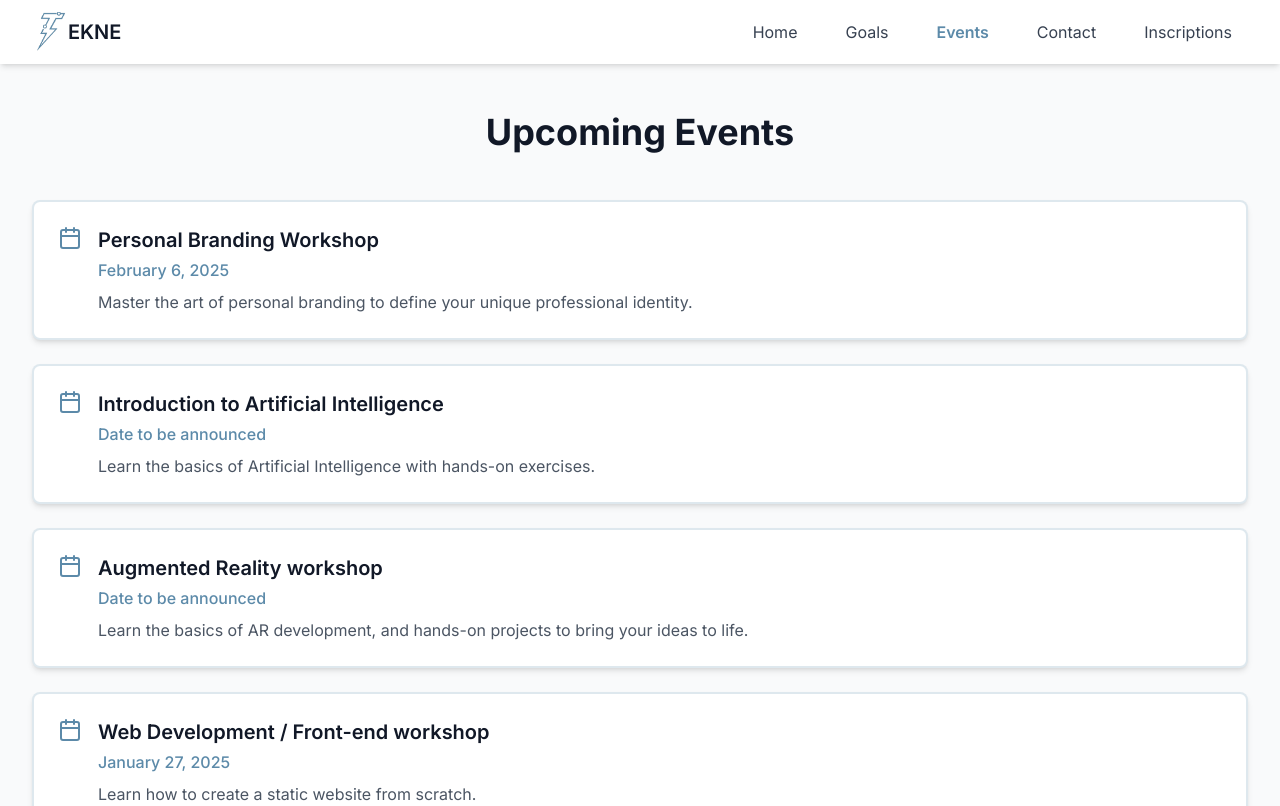
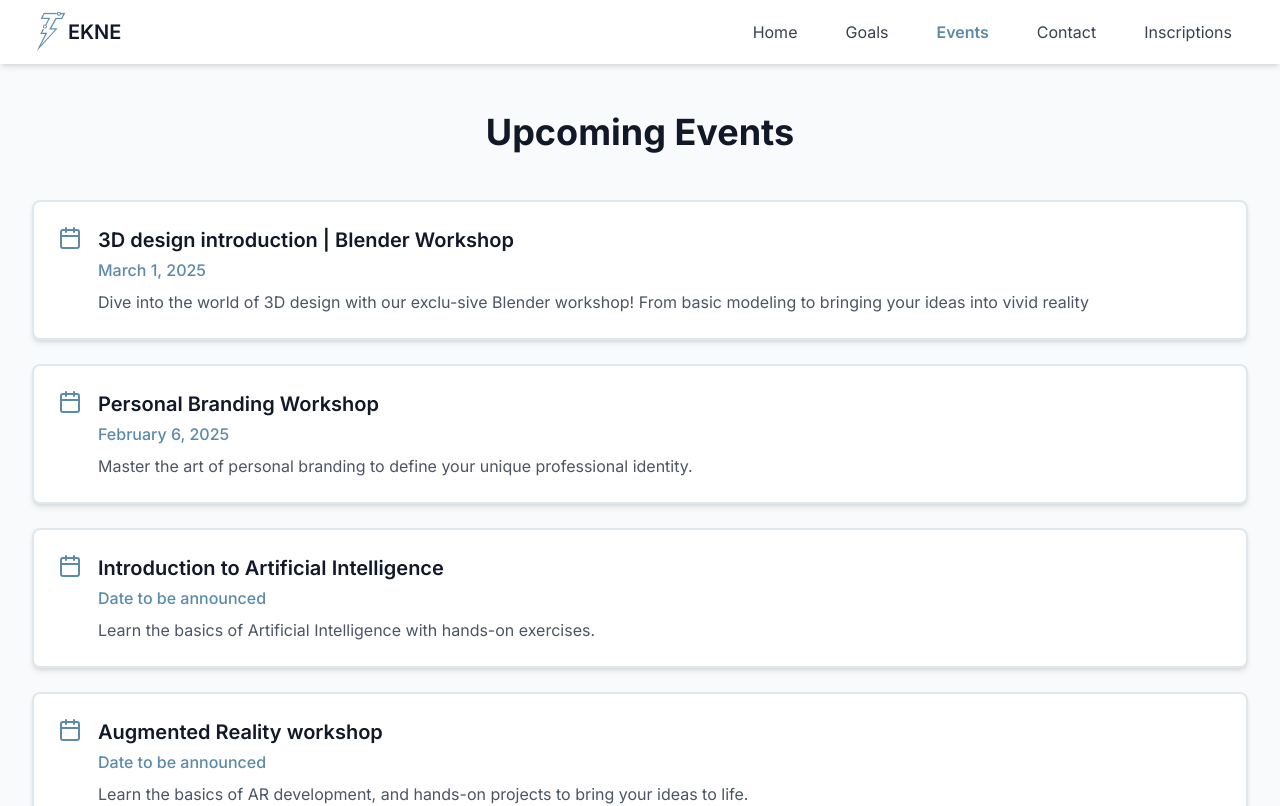
Before and after one commit to manelgh8/Tekne, a React (Vite) app in the folder project/: page /events in a window 1280 px wide. Shown: the top 806 px of the page. Built offline with nearby package versions, Linux system fonts and the light colour scheme.

Commit message:
Website Updated

```diff
--- a/project/src/pages/Events.tsx
+++ b/project/src/pages/Events.tsx
@@ -5,14 +5,20 @@
 const events = [
 
   {
+    title: '3D design introduction | Blender Workshop' ,
+    date:  '2025-03-01',
+    description: 'Dive into the world of 3D design with our exclu-sive Blender workshop! From basic modeling to bringing your ideas into vivid reality',
+    link: 'https://docs.google.com/forms/d/e/1FAIpQLSfpNFD_LROWm1MVwN28z_d70YFmPSnVEwza53-A4qqsv5LuaQ/viewform?usp=header',
+  },
+  {
     title: 'Personal Branding Workshop' ,
     date:  '2025-02-06',
     description: 'Master the art of personal branding to define your unique professional identity.',
-    link: 'https://docs.google.com/forms/d/1SVRKcf4YGd-KG0QSUsBXqpKKw9i4OVRFDNGFpH84nsc/edit',
+    link: '',
   },
   {
     title: 'Introduction to Artificial Intelligence ',
-    date: ' ',
+    date: '',
     description: 'Learn the basics of Artificial Intelligence with hands-on exercises.',
     link: '',
   },
```
